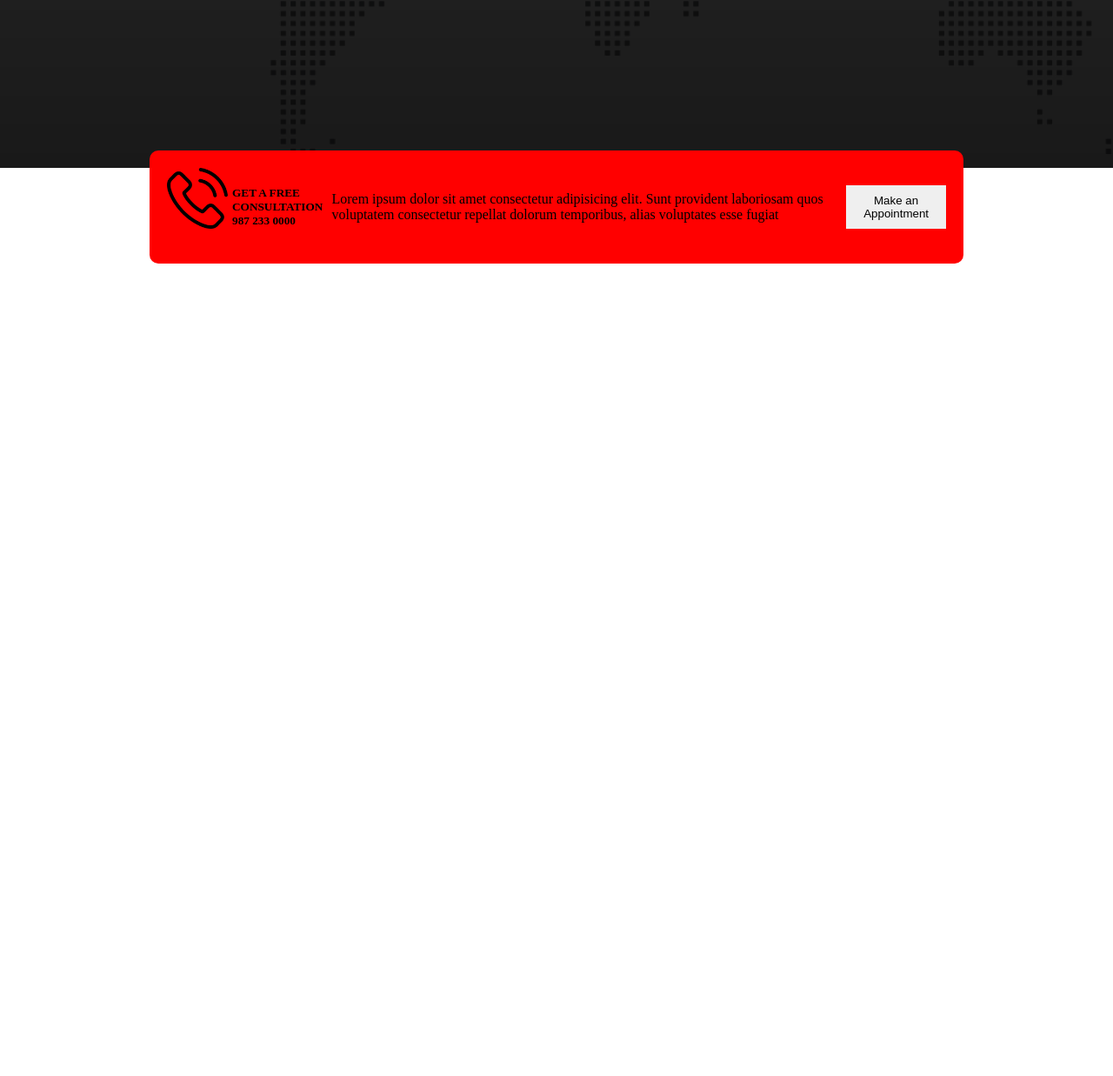
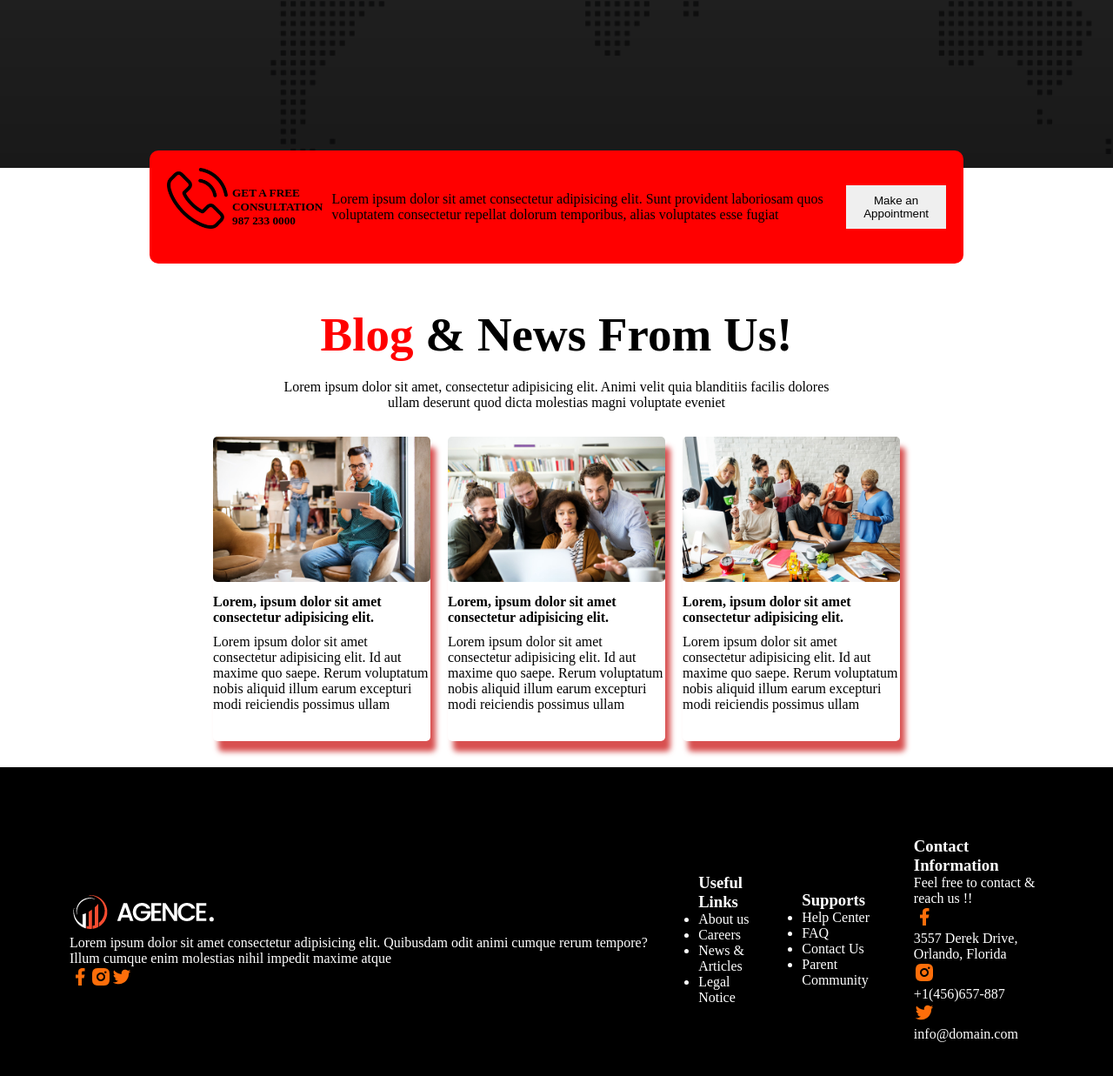
Before and after one commit to Maasuuum/digital-agency-site, a plain HTML site: page index.html in a window 1280 px wide. Shown: the part 1536-2773 px from the top of the page at 87% size. Before the commit the page ends 1839 px from the top, so only its background shows below. Drawn offline with Linux system fonts and the light colour scheme.

Commit message:
footer started

```diff
--- a/index.html
+++ b/index.html
@@ -91,7 +91,72 @@
                 <button class="btn">Make an Appointment</button>
             </div>
         </div>
+        <div class="blog-container">
+            <h1 class="title blog-title"><span class="primary">Blog</span> & News From Us!</h1>
+            <p class="blog-description">Lorem ipsum dolor sit amet, consectetur adipisicing elit. Animi velit quia blanditiis facilis dolores ullam deserunt quod dicta molestias magni voluptate eveniet</p>
+            <div class="cards">
+                <div class="card">
+                    <img class="blog-img" src="styles/asset/image/blog-1.jpg" alt="">
+                    <h4 class="card-title">Lorem, ipsum dolor sit amet consectetur adipisicing elit.</h4>
+                    <p>Lorem ipsum dolor sit amet consectetur adipisicing elit. Id aut maxime quo saepe. Rerum voluptatum nobis aliquid illum earum excepturi modi reiciendis possimus ullam</p>
+                </div>
+                <div class="card">
+                    <img class="blog-img" src="styles/asset/image/blog-2.jpg" alt="">
+                    <h4 class="card-title">Lorem, ipsum dolor sit amet consectetur adipisicing elit.</h4>
+                    <p>Lorem ipsum dolor sit amet consectetur adipisicing elit. Id aut maxime quo saepe. Rerum voluptatum nobis aliquid illum earum excepturi modi reiciendis possimus ullam</p>
+                </div>
+                <div class="card">
+                    <img class="blog-img" src="styles/asset/image/blog-3.jpg" alt="">
+                    <h4 class="card-title">Lorem, ipsum dolor sit amet consectetur adipisicing elit.</h4>
+                    <p>Lorem ipsum dolor sit amet consectetur adipisicing elit. Id aut maxime quo saepe. Rerum voluptatum nobis aliquid illum earum excepturi modi reiciendis possimus ullam</p>
+                </div>
+            </div>
+        </div>
     </main>
-    <footer></footer>
+    <footer class="footer-content">
+        <div class="about">
+            <img src="styles/asset/logo/logo.png" alt="">
+            <p class="about-des">Lorem ipsum dolor sit amet consectetur adipisicing elit. Quibusdam odit animi cumque rerum tempore? Illum cumque enim molestias nihil impedit maxime atque</p>
+            <div class="socia-acc">
+                <img src="styles/asset/icons/facebook.png" alt="">
+                <img src="styles/asset/icons/insta.png" alt="">
+                <img src="styles/asset/icons/twitter.png" alt="">
+            </div>
+        </div>
+        <div class="links">
+            <h3 class="ul-primary">Useful Links</h3>
+            <ul>
+            <li>About us</li>
+            <li>Careers</li>
+            <li>News & Articles</li>
+            <li>Legal Notice</li>
+            </ul>
+        </div>
+        <div class="supports">
+            <h3>Supports</h3>
+            <ul class="ul-primary">
+            <li>Help Center</li>
+            <li>FAQ</li>
+            <li>Contact Us</li>
+            <li>Parent Community</li>
+            </ul>
+        </div>
+        <div class="contact">
+            <h3>Contact Information</h3>
+            <p>Feel free to contact & reach us !!</p>
+            <div>
+                <img src="styles/asset/icons/facebook.png" alt="">
+                <p>3557 Derek Drive, Orlando, Florida</p>
+            </div>
+            <div>
+                <img src="styles/asset/icons/insta.png" alt="">
+                <p>+1(456)657-887</p>
+            </div>
+            <div>
+                <img src="styles/asset/icons/twitter.png" alt="">
+                <p>info@domain.com</p>
+            </div>
+        </div>
+    </footer>
 </body>
 </html>
--- a/styles/styles.css
+++ b/styles/styles.css
@@ -132,3 +132,58 @@
     /* color: white; */
 
 }
+.blog-title{
+    color: black;
+    text-align: center;
+    margin: 50px 50px 20px 50px;
+}
+.blog-description{
+    text-align: center;
+    width: 50%;
+    margin: auto;
+}
+.card{
+    width: 250px;
+    height: 350px;
+    /* background-color: blueviolet; */
+    box-shadow: 6px 12px 6px rgb(216, 80, 80);
+    border-radius: 5px;
+}
+.blog-img{
+    width: 100%;
+    border-radius: 5px;
+}
+.card-title{
+    margin-top: 10px;
+    margin-bottom: 10px;
+}
+.cards{
+    display: flex;
+    /* gap: 20px; */
+    justify-content: center;
+    gap: 20px;
+    margin-top: 30px;
+}
+/* footer section */
+.footer-content{
+    display: flex;
+    background-color: black;
+    justify-content: space-around;
+    align-items: center;
+    gap: 50px;
+    margin-top: 30px;
+    padding: 80px;
+    color: white;
+    /* width: 20%; */
+}
+.socia-acc{
+    display: flex;
+}
+.about-des{
+    /* width: 20%; */
+    /* padding-top: 10px;
+    padding-bottom: 10px; */
+}
+.ul-primary{
+    text-decoration: none;
+}
```
Also changed, not shown: styles/asset/icons/facebook.png (added), styles/asset/icons/insta.png (added), styles/asset/icons/twitter.png (added).
